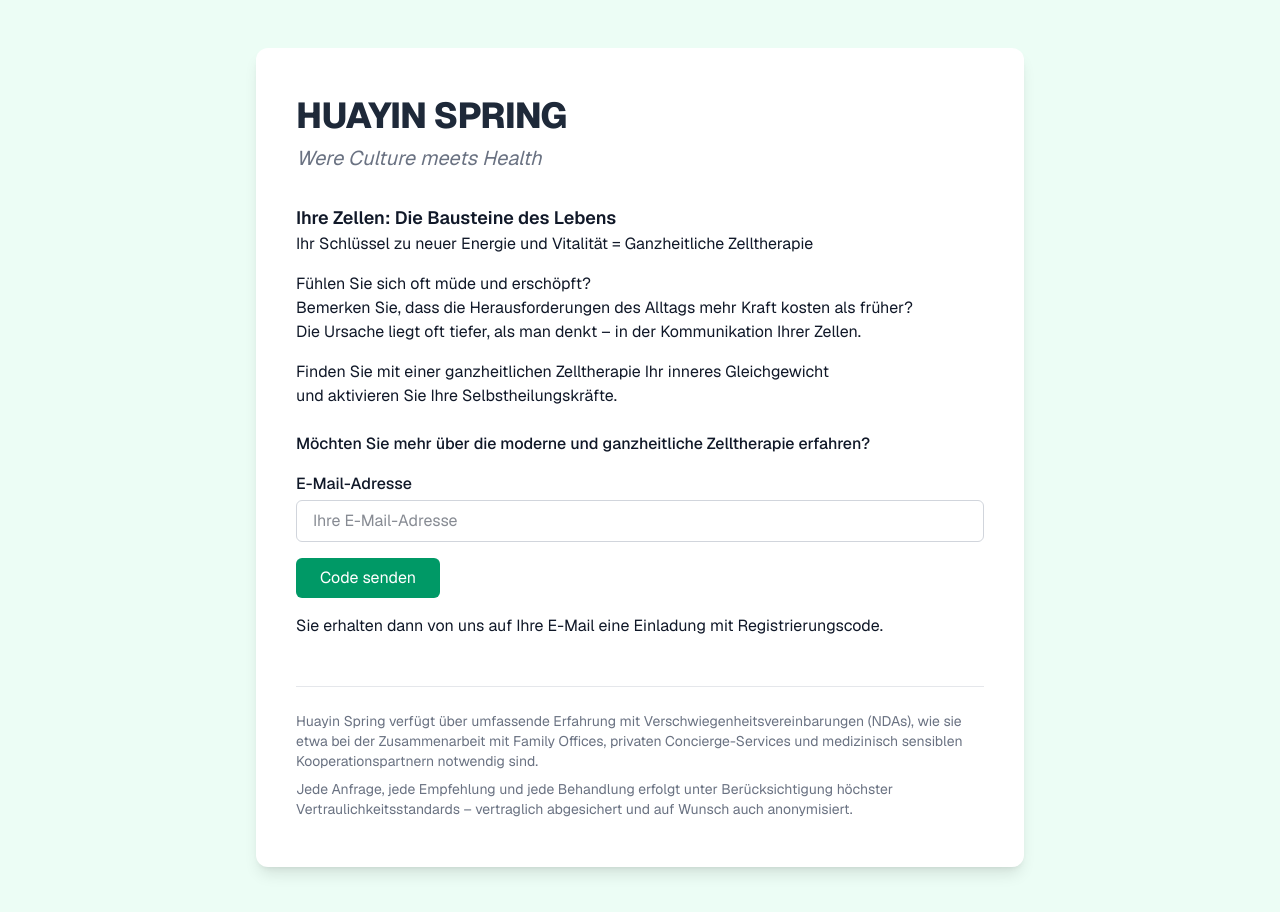
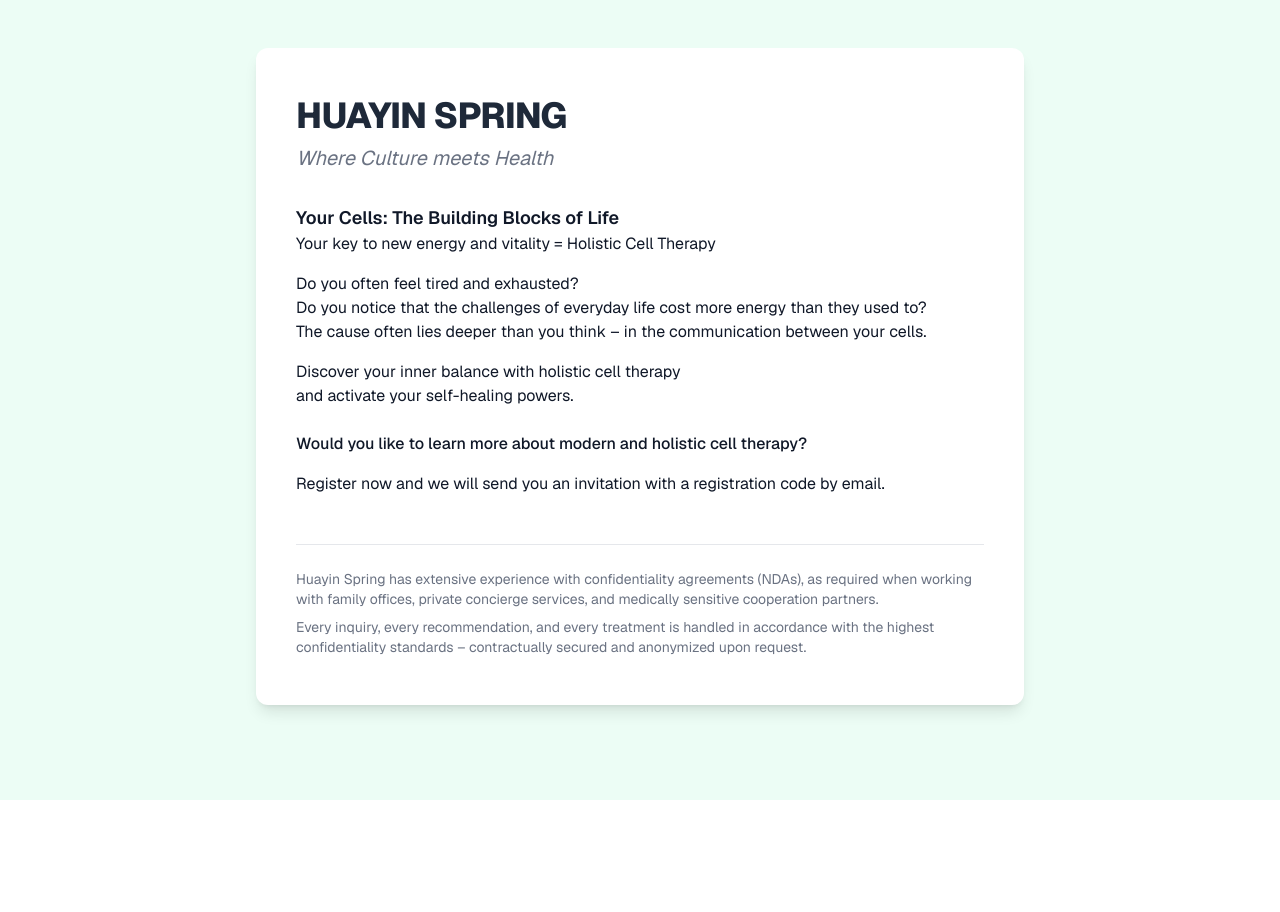
Before and after one commit to hdrlive/huayinspring-website, a Next.js app: page / in a window 1280 px wide. Shown: the top 912 px of the page. After the commit the page ends 800 px from the top, so only its background shows below. Built offline with nearby package versions, Linux system fonts and the light colour scheme.

Commit message:
Update page.tsx

```diff
--- a/src/app/page.tsx
+++ b/src/app/page.tsx
@@ -1,25 +1,4 @@
-import { useState } from "react";
-import { useRouter } from "next/router";
-
 export default function Home() {
-  const [email, setEmail] = useState("");
-  const [codeSent, setCodeSent] = useState(false);
-  const [code, setCode] = useState("");
-  const router = useRouter();
-
-  const handleSendCode = () => {
-    // Hier wäre ein API-Aufruf zur E-Mail-Verifizierung
-    setCodeSent(true);
-  };
-
-  const handleVerify = () => {
-    if (code === "123456") {
-      router.push("/seite2");
-    } else {
-      alert("Falscher Code. Bitte erneut versuchen.");
-    }
-  };
-
   return (
     <div className="bg-emerald-50 min-h-screen py-12">
       <main className="bg-white text-gray-900 font-sans px-6 py-12 sm:px-10 max-w-3xl mx-auto rounded-xl shadow-lg text-left">
@@ -27,72 +6,32 @@
           HUAYIN SPRING
         </h1>
         <h2 className="text-xl italic text-gray-500 mb-8">
-          Were Culture meets Health
+          Where Culture meets Health
         </h2>
 
-        <p className="font-semibold text-base sm:text-lg mt-4">Ihre Zellen: Die Bausteine des Lebens</p>
-        <p>Ihr Schlüssel zu neuer Energie und Vitalität = Ganzheitliche Zelltherapie</p>
+        <p className="font-semibold text-base sm:text-lg mt-4">Your Cells: The Building Blocks of Life</p>
+        <p>Your key to new energy and vitality = Holistic Cell Therapy</p>
 
-        <p className="mt-4">Fühlen Sie sich oft müde und erschöpft?<br />
-        Bemerken Sie, dass die Herausforderungen des Alltags mehr Kraft kosten als früher?<br />
-        Die Ursache liegt oft tiefer, als man denkt – in der Kommunikation Ihrer Zellen.</p>
+        <p className="mt-4">Do you often feel tired and exhausted?<br />
+        Do you notice that the challenges of everyday life cost more energy than they used to?<br />
+        The cause often lies deeper than you think – in the communication between your cells.</p>
 
-        <p className="mt-4">Finden Sie mit einer ganzheitlichen Zelltherapie Ihr inneres Gleichgewicht<br />
-        und aktivieren Sie Ihre Selbstheilungskräfte.</p>
+        <p className="mt-4">Discover your inner balance with holistic cell therapy<br />
+        and activate your self-healing powers.</p>
 
         <p className="mt-6 font-medium">
-          Möchten Sie mehr über die moderne und ganzheitliche Zelltherapie erfahren?
+          Would you like to learn more about modern and holistic cell therapy?
         </p>
 
-        {/* Registrierung */}
-        <div className="mt-4">
-          <label className="block font-medium mb-1" htmlFor="email">E-Mail-Adresse</label>
-          <input
-            type="email"
-            id="email"
-            className="w-full px-4 py-2 border border-gray-300 rounded-md focus:outline-none focus:ring-2 focus:ring-emerald-500"
-            placeholder="Ihre E-Mail-Adresse"
-            value={email}
-            onChange={(e) => setEmail(e.target.value)}
-          />
-          <button
-            onClick={handleSendCode}
-            className="mt-4 px-6 py-2 bg-emerald-600 text-white rounded-md hover:bg-emerald-700"
-          >
-            Code senden
-          </button>
-        </div>
-
-        {/* Code-Eingabe */}
-        {codeSent && (
-          <div className="mt-6">
-            <label className="block font-medium mb-1" htmlFor="code">Bestätigungscode</label>
-            <input
-              type="text"
-              id="code"
-              className="w-full px-4 py-2 border border-gray-300 rounded-md focus:outline-none focus:ring-2 focus:ring-emerald-500"
-              placeholder="6-stelliger Code"
-              value={code}
-              onChange={(e) => setCode(e.target.value)}
-            />
-            <button
-              onClick={handleVerify}
-              className="mt-4 px-6 py-2 bg-blue-600 text-white rounded-md hover:bg-blue-700"
-            >
-              Bestätigen
-            </button>
-          </div>
-        )}
-
-        <p className="mt-4">Sie erhalten dann von uns auf Ihre E-Mail eine Einladung mit Registrierungscode.</p>
+        <p className="mt-4">Register now and we will send you an invitation with a registration code by email.</p>
 
         <footer className="mt-12 text-sm text-gray-500 border-t border-gray-200 pt-6">
-          <p>Huayin Spring verfügt über umfassende Erfahrung mit Verschwiegenheitsvereinbarungen (NDAs),
-          wie sie etwa bei der Zusammenarbeit mit Family Offices, privaten Concierge-Services und
-          medizinisch sensiblen Kooperationspartnern notwendig sind.</p>
-          <p className="mt-2">Jede Anfrage, jede Empfehlung und jede Behandlung erfolgt unter
-          Berücksichtigung höchster Vertraulichkeitsstandards – vertraglich abgesichert und
-          auf Wunsch auch anonymisiert.</p>
+          <p>Huayin Spring has extensive experience with confidentiality agreements (NDAs),
+          as required when working with family offices, private concierge services, and
+          medically sensitive cooperation partners.</p>
+          <p className="mt-2">Every inquiry, every recommendation, and every treatment is handled
+          in accordance with the highest confidentiality standards – contractually secured and
+          anonymized upon request.</p>
         </footer>
       </main>
     </div>
```
